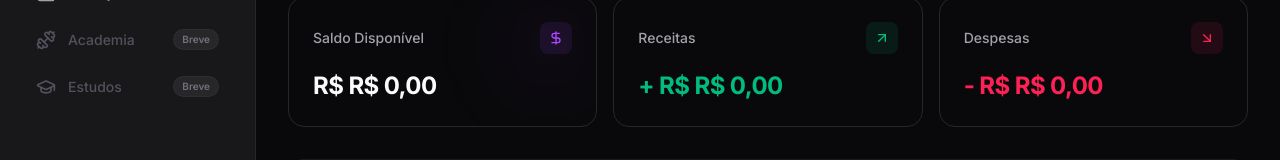
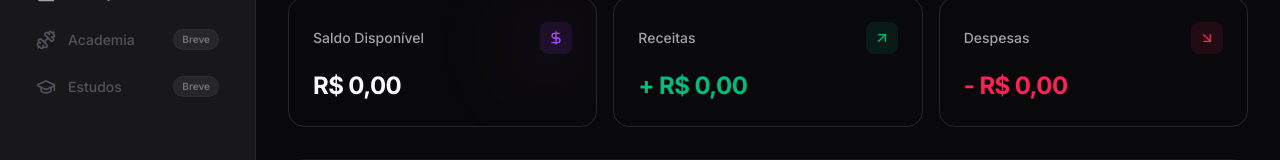
Before and after one commit to Campos1911/my-second-brain, a Next.js app in the folder frontend/: page /dashboard in a window 1280 px wide. Shown: the part 123-283 px from the top of the page. Built offline with nearby package versions, Linux system fonts and the light colour scheme; no server answers.

Commit message:
fix: Símbolo de real duplicado no FinanceSummary

```diff
--- a/frontend/src/features/finance/components/FinanceSummary.tsx
+++ b/frontend/src/features/finance/components/FinanceSummary.tsx
@@ -51,7 +51,7 @@ export function FinanceSummary({
                 balance >= 0 ? "text-foreground" : "text-rose-500"
               }`}
             >
-              R$ {formatCurrency(balance)}
+              {formatCurrency(balance)}
             </h3>
           )}
         </div>
@@ -76,7 +76,7 @@ export function FinanceSummary({
             <div className={skeletonClass} />
           ) : (
             <h3 className="text-xl sm:text-2xl font-bold tracking-tight text-emerald-500">
-              + R$ {formatCurrency(income)}
+              + {formatCurrency(income)}
             </h3>
           )}
         </div>
@@ -100,7 +100,7 @@ export function FinanceSummary({
             <div className={skeletonClass} />
           ) : (
             <h3 className="text-xl sm:text-2xl font-bold tracking-tight text-rose-500">
-              - R$ {formatCurrency(expense)}
+              - {formatCurrency(expense)}
             </h3>
           )}
         </div>
```
